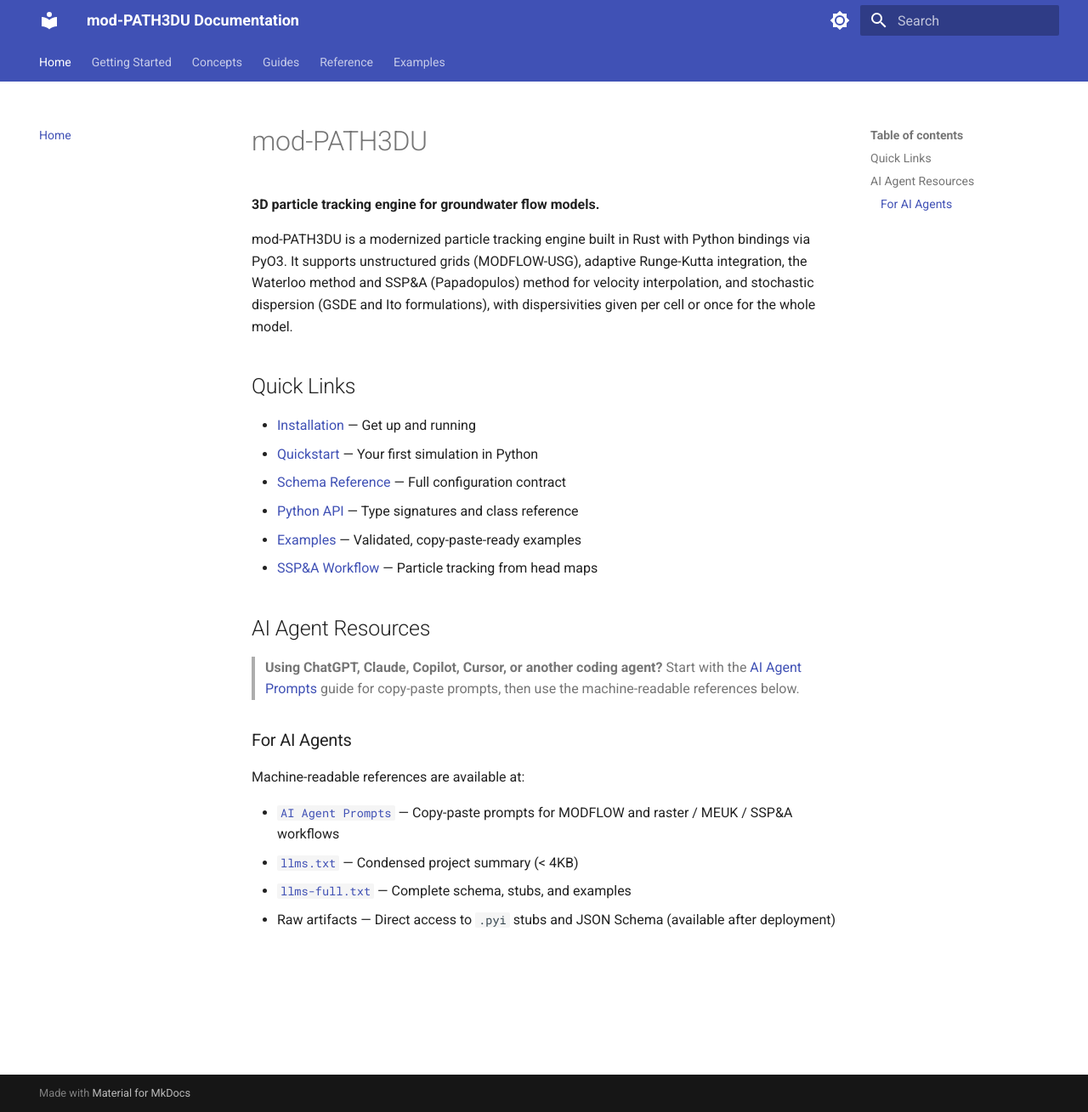
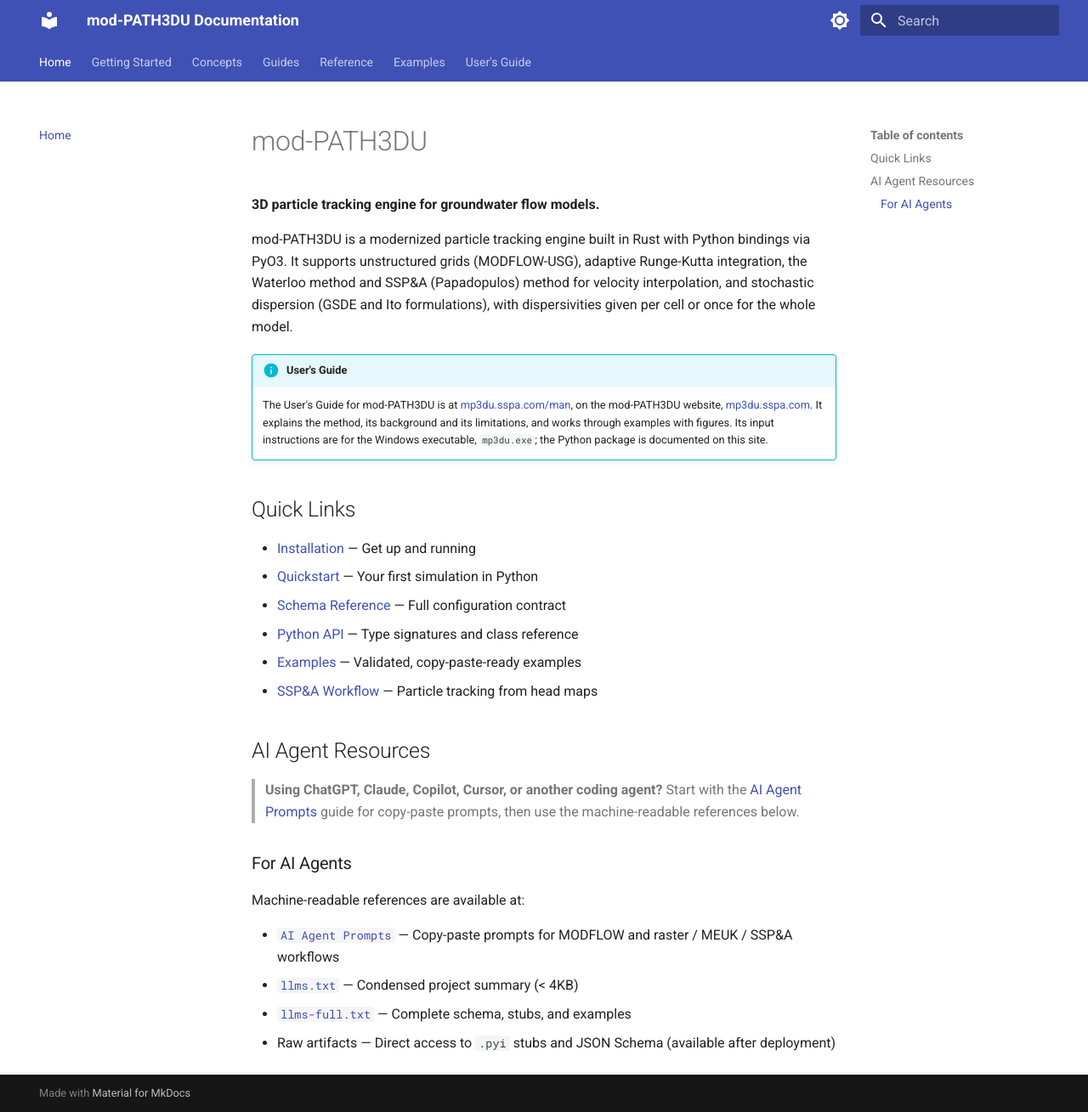
Before and after one commit to sspa-inc/mp3du-rs-docs, an MkDocs documentation site: the page built from docs/index.md, in a window 1280 px wide and 1309 px high. Shown: the whole window at 85% size. Built offline with MkDocs 1.6.1 and Material for MkDocs 9.7.7, drawn with Linux system fonts in a browser that asks for light colours.

Commit message:
Docs: link the mod-PATH3DU User's Guide at mp3du.sspa.com
- Landing page: a box pointing to the User's Guide
  (https://mp3du.sspa.com/man/index.html) on the mod-PATH3DU website,
  for the method, its limitations and examples with figures. It says
  that the guide's input instructions are for mp3du.exe and that this
  site documents the Python package.
- Navigation: a "User's Guide" tab that links to the guide.

Built locally with mkdocs build --strict (all plugins).

Co-Authored-By: Claude Opus 5.5 <noreply@anthropic.com>

```diff
--- a/docs/index.md
+++ b/docs/index.md
@@ -3,6 +3,9 @@
 **3D particle tracking engine for groundwater flow models.**
 
 mod-PATH3DU is a modernized particle tracking engine built in Rust with Python bindings via PyO3. It supports unstructured grids (MODFLOW-USG), adaptive Runge-Kutta integration, the Waterloo method and SSP&A (Papadopulos) method for velocity interpolation, and stochastic dispersion (GSDE and Ito formulations), with dispersivities given per cell or once for the whole model.
+
+!!! info "User's Guide"
+    The User's Guide for mod-PATH3DU is at [mp3du.sspa.com/man](https://mp3du.sspa.com/man/index.html), on the mod-PATH3DU website, [mp3du.sspa.com](https://mp3du.sspa.com/). It explains the method, its background and its limitations, and works through examples with figures. Its input instructions are for the Windows executable, `mp3du.exe`; the Python package is documented on this site.
 
 ## Quick Links
 
--- a/mkdocs.yml
+++ b/mkdocs.yml
@@ -146,3 +146,4 @@ nav:
     - MEUK Example (SSP&A): examples/sspa-meuk-example.md
     - Invalid Configs: examples/invalid-configs.md
     - IFACE Flow Routing: reference/iface-flow-routing.md
+  - User's Guide: https://mp3du.sspa.com/man/index.html
```
